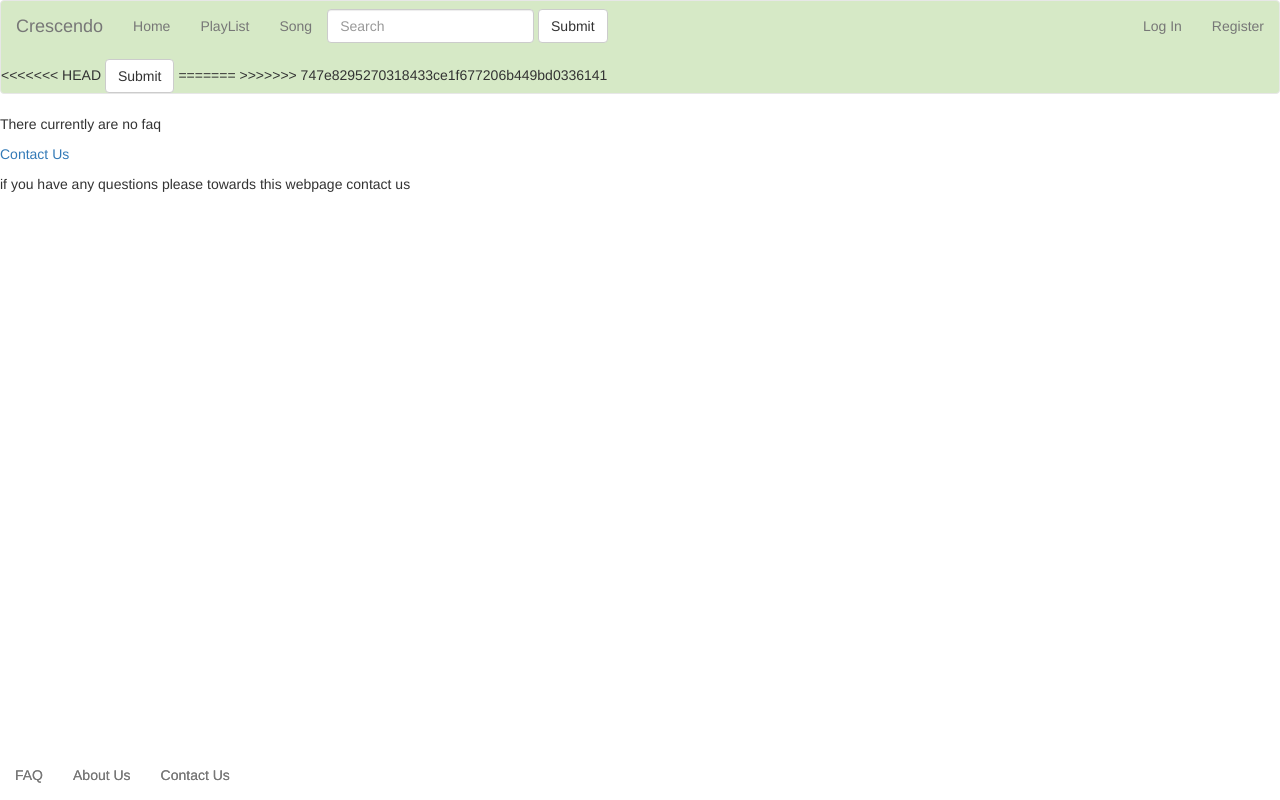
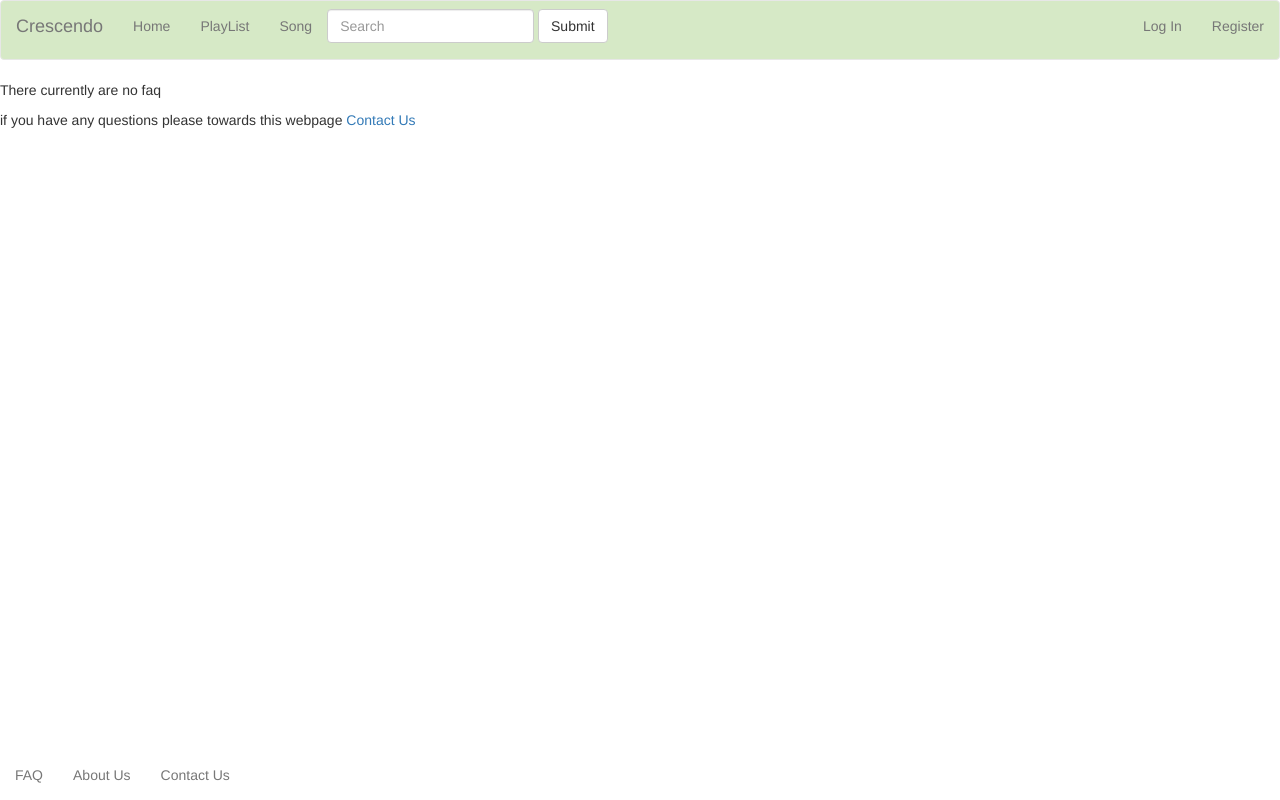
Before and after one commit to FergusSteel/WAD2_Crescendo, a Django app: page /crescendo/faq in a window 1280 px wide. Run offline with Django 3.2, Linux system fonts and the light colour scheme; some libraries are stand-ins or nearby versions.

Commit message:
change base

```diff
--- a/templates/crescendo/base.html
+++ b/templates/crescendo/base.html
@@ -62,18 +62,6 @@
                 </div>
                 <button type="submit" class="btn btn-default">Submit</button>
             </form>
-            <footer class="footer navbar-fixed-bottom">
-                <ul class="nav navbar-nav">
-                    <li class="nav-item"><a href="{% url 'crescendo:index' %}">FAQ</a></li>
-                    <li class="nav-item"><a href="{% url 'crescendo:playlist' %}">About Us</a></li>
-                    <li class="nav-item"><a href="{% url 'crescendo:song' %}">Contact Us</a></li>
-                </ul>
-            </footer>
-
-        </div>
-<<<<<<< HEAD
-        <button type="submit" class="btn btn-default">Submit</button>
-      </form>
     <footer class="footer navbar-fixed-bottom">
           <ul class="nav navbar-nav">
         <li class="nav-item"><a href="{% url 'crescendo:faq' %}">FAQ</a></li>
@@ -81,12 +69,9 @@
         <li class="nav-item"><a href="{% url 'crescendo:contactUs' %}">Contact Us</a></li>
       </ul>
     </footer>
-=======
         <!-- /.navbar-collapse -->
         </div>
         <!-- /.container-fluid -->
->>>>>>> 747e8295270318433ce1f677206b449bd0336141
-
     </nav>
     {% block body_block %} {% endblock %}
 
--- a/templates/crescendo/faq.html
+++ b/templates/crescendo/faq.html
@@ -6,6 +6,6 @@
 
 {% block body_block %}
 	<p>There currently are no faq</p>
-<p><a href="{% url 'crescendo:contactUs' %}">Contact Us</a> </p>
-<p>if you have any questions please towards this webpage contact us</p>
+
+<p>if you have any questions please towards this webpage <a href="{% url 'crescendo:contactUs' %}">Contact Us</a> </p>
 {% endblock %}
```
